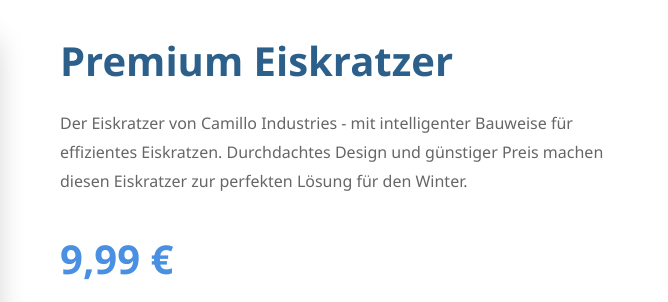
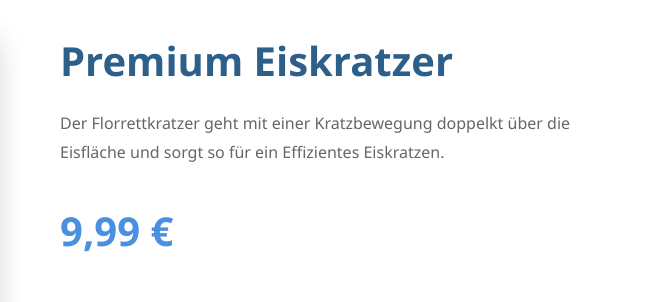
Before and after one commit to jonathansimonwarngau040-star/camillo-industries-website, a plain HTML site: page eiskratzer.html in a window 1280 px wide. Shown: the part 115-417 px from the top of the page, 612-1280 px from the left. Drawn offline with Linux system fonts and the light colour scheme.

Commit message:
Update eiskratzer.html

```diff
--- a/eiskratzer.html
+++ b/eiskratzer.html
@@ -35,9 +35,7 @@
             <div class="product-info-section">
                 <h1>Premium Eiskratzer</h1>
                 <p class="product-description">
-                    Der Eiskratzer von Camillo Industries - mit intelligenter Bauweise für effizientes
-                    Eiskratzen. Durchdachtes Design und günstiger Preis machen diesen Eiskratzer
-                    zur perfekten Lösung für den Winter.
+                    Der Florrettkratzer geht mit einer Kratzbewegung doppelkt über die Eisfläche und sorgt so für ein Effizientes Eiskratzen.
                 </p>
                 <div class="price-section">
                     <div class="price" id="totalPrice">9,99 €</div>
```
